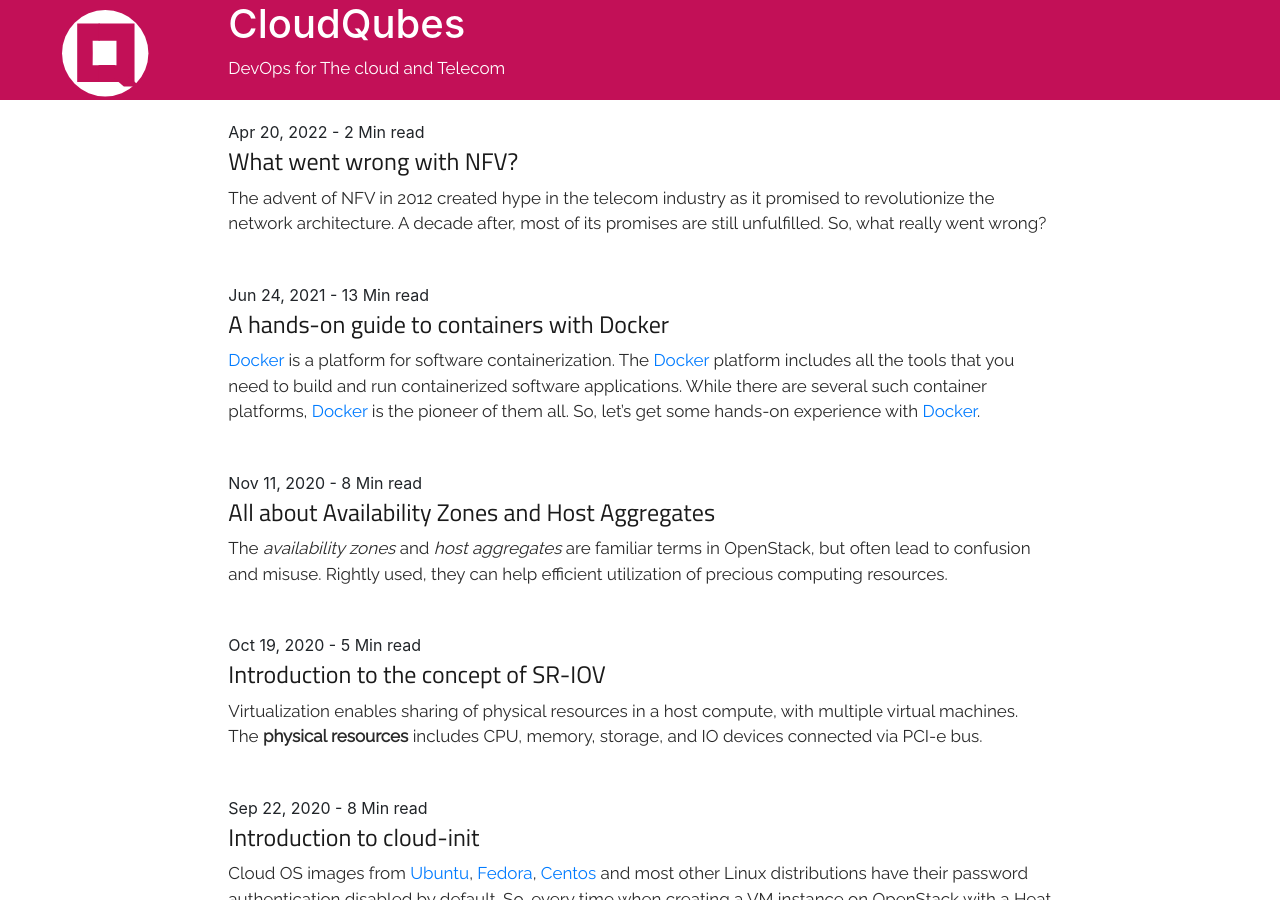
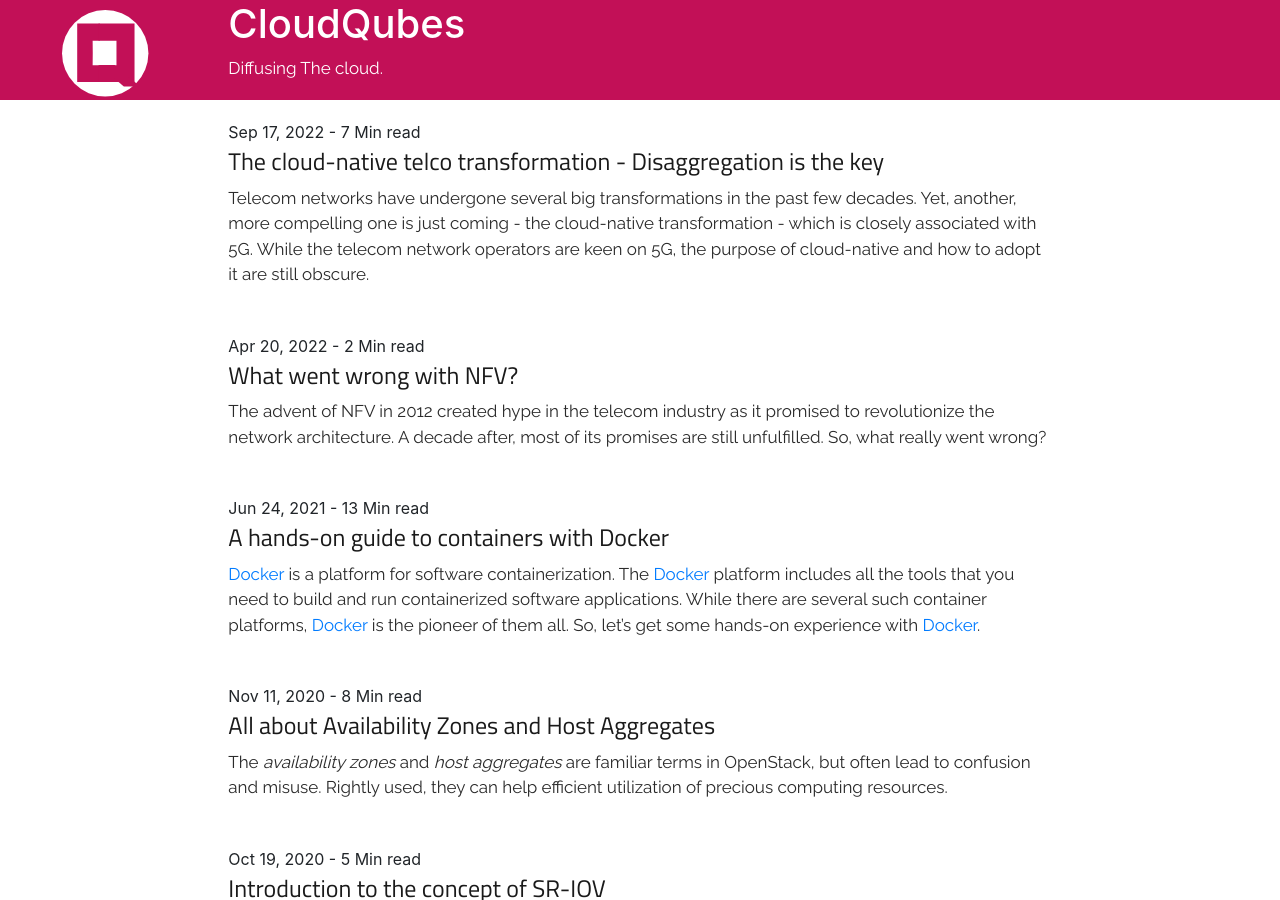
Before and after one commit to cloudqubes/cloudqubes.github.io, a Jekyll site: the page built from index.markdown, in a window 1280 px wide and 900 px high. Built offline with Jekyll 4.4.1, drawn with Linux system fonts in a browser that asks for light colours; some of the changed lines change nothing that is shown.

Commit message:
cloud-native transformation

```diff
--- a/_config.yml
+++ b/_config.yml
@@ -21,7 +21,7 @@
 title: CloudQubes
 email: cloud.qubes@gmail.com
 description: >- # this means to ignore newlines until "baseurl:"
-  DevOps for The cloud and Telecom
+  Insights for cloud natives.
 baseurl: "" # the subpath of your site, e.g. /blog
 url: "" # the base hostname & protocol for your site, e.g. http://example.com
 twitter_username: cloudqubes
--- a/_includes/header.html
+++ b/_includes/header.html
@@ -30,7 +30,7 @@
     </div>
     <div class="col-sm-8">
       <h1>{{ site.title | escape }}</h1>
-      <p>DevOps for The cloud and Telecom</p>
+      <p>Diffusing The cloud.</p>
       <div></div>
     </div>
     <div class="col-sm-2"></div>
--- /dev/null
+++ b/_posts/2022-09-17-cloud-native-telco-transformation-disaggregation-is-the-key.md
@@ -0,0 +1,94 @@
+---
+layout: post
+title:  "The cloud-native telco transformation - Disaggregation is the key"
+date:   2022-09-17 06:00:00 +0530
+categories: [insights, telecom]
+tags: ["telecom", "cloud-native"]
+---
+
+
+Telecom networks have undergone several big transformations in the past few decades. Yet, another, more compelling one is just coming - the cloud-native transformation - which is closely associated with 5G. While the telecom network operators are keen on 5G, the purpose of cloud-native and how to adopt it are still obscure.
+
+# Why cloud-native for 5G
+In 2020, 3GPP release16 introduced the new 5G service-based architecture (SBA) where the network functions expose their services to other network functions via HTTP interfaces. This is in stark contrast to the long-standing telecom network architecture based on session-oriented signaling protocols like Diameter.
+
+The introduction of SBA pushed the industry to adopt a containerized architectural model for the 5G Core network creating all this hype on cloud-native.
+
+# Cloud-native is not just containerization
+The popular belief in the telecom domain is that cloud-native is all about running containerized applications on Kubernetes. But, this is only partially correct.
+
+Cloud-native is a broad concept that takes advantage of cloud computing technologies such as Kubernetes, microservices, automation tools, etc., to develop and run scalable applications efficiently in cloud platforms.
+Running containerized applications on Kubernetes is just one approach of cloud-native. It is also the best fit for telecom applications and is adopted by almost every 5G core network solution in the market.
+
+# Cloud-native transformation
+Most of the 4G telecom applications are currently deployed on NFV which does not support containerization. To host the containerized 5G core network, telecom operators must build Kubernetes-based cloud platforms. In other words, they must transform their cloud infrastructure from NFV to Kubernetes. The momentum of this transformation is the cause of the current cloud-native hype.
+
+The telecom operators had a bad experience with NFV. It failed to deliver the initial expectations. However, with the lessons learned from NFV, telecom operators are now in an excellent position to exploit the maximum potential from the cloud-native transformation.
+
+# Kubernetes cloud platforms - disaggregation is the key
+The big telecom suppliers have now included Kubernetes cloud platforms in their product portfolios. They are now pushing the telecom operators to upgrade the siloed NFV stacks to siloed Kubernetes platforms.
+
+![The telecom vendors are pushing the operators to upgrade NFV to Kubernetes](/assets/images/silo-nfv-to-silo-cni.png)
+*The telecom vendors are pushing the operators to upgrade NFV to Kubernetes*
+
+This kind of siloed Kubernetes cloud infrastructure will prevent the operators from reaping the real benefits of cloud-native architecture and 5G. So, they must strive to disaggregate the cloud from the applications.
+
+![Siloed vs disaggregated cloud architecture](/assets/images/siloed-vs-dsaggregated-cloud.png)
+*Siloed vs disaggregated cloud architecture*
+
+
+# Why disaggregation matters
+In a disaggregated cloud architecture, the network operator builds the cloud stack from an independent software vendor. All the application vendors deploy their workloads on this cloud infrastructure. Disaggregation enables telecom operators to take full advantage of the cloud-native architecture.
+
+## Automate network operations
+Automation was one of the major selling points in NFV. But, that potential was never fully realized because of the siloed NFV stacks. When the VNF vendors own the entire NFV stack, they can continue managing the VNFs with the same old practices of the pre-NFV era. Therefore, the big vendors did not make the effort to integrate the automation capabilities into their VNFs. Eventually, the telecom operators had to give up hopes in automation.
+
+In a disaggregated cloud environment, telecom operators are in a better position to enforce how the applications should be deployed and managed in the cloud. Then, the operators can impose automation requirements and the application vendors have to comply since they do not own the cloud infrastructure.
+
+The cloud-native transformation is a good opportunity for the aspiring telecom operators to build a fully autonomous network and disaggregation is the key enabler for that.
+
+## Exploit the 5G potential
+5G is bringing some radical changes to the telecom domain. The earlier telecom networks were designed to deliver voice and broadband services with a set of predefined features. They offered no opportunity for the telecom operators to develop differentiating value-adding services on top. Therefore, the operators always lost the competition with the small-scale and more agile over-the-top services companies.
+
+In contrast to the previous generations, the 5G Core network has more potential for extensibility since it is built on SBA. The operators can create value-adding services on top of 5G by using HTTP APIs in SBA. To facilitate that, the APIs should be available in an easy-to-consume model and the ecosystem must be open and enabling.
+
+To create such an ecosystem, telecom operators must transform their operational model by adopting DevOps practices which can only be successfully done with a disaggregated cloud architecture. In a siloed cloud where the vendor dominates, there is no drive to adopt DevOps.
+
+Therefore, telecom operators must strive to build a disaggregated cloud and start the 5G transformation journey to exploit the full potential of 5G. The operators who start early will be able to gain a competitive advantage over the others who are late to the party.
+
+## Lead the architectural evolution
+The telecom operators - not the vendors - must lead the technology evolution. Then, the operators will be able to optimize the operations model, build an efficient network, and deliver more value to their customers. But, the current telecom industry is dominated by a few big vendors who drive the evolution according to their best interests.
+
+The disaggregated cloud would open the telecom market to new vendors, who will come up with novel applications. The adaptation of DevOps practices will upskill the engineering teams at telecom operators to confidently integrate and run these applications.
+
+Therefore, a disaggregated cloud platform will enable the operators to gain an upper hand in leading the technology evolution suppressing the power of the big players.
+
+# It could be challenging
+The adaptation of the disaggregated cloud will be challenging, so the operators must be prepared for the journey ahead.
+
+## Get out of the comfort zone
+In the siloed cloud architecture, the vendor takes care of the end-to-end delivery. If something goes wrong, there is only one throat to choke, and the engineering teams at the operators are more than comfortable in this operational model.
+
+The disaggregation requires the operator to take more responsibilities in the application deployment process. Also, the engineering teams at the operator must be more involved in troubleshooting if something goes wrong. These could be big hurdles as the engineers must move away from their comfort zone.
+
+Solutions to these challenges are in the cloud-native world itself. Automation which is a key feature in the cloud-native architecture can ease the burden on the engineering teams by taking care of the routine tasks. Observability, which is another key feature enables them to locate problems quickly and proactively.
+
+By developing the ecosystem on these two key features, the operators can confidently move out of their comfort zone and build a disaggregated cloud confidently.
+
+## Swap the existing network
+Moving to a disaggregated cloud architecture requires the operators to swap the existing infrastructure with new cloud platforms and applications.
+
+Doing this swap in a single sweep could be prohibitively CapEx intensive. So, the operators would prefer to distribute this CapEx investment over a 3-5 year time span by incrementally upgrading the network. The downside of this approach is that the operators must maintain a set of legacy network nodes alongside their new cloud-native systems until the legacy nodes become EoS.
+
+The overhead of the swap is unavoidable in a transformation. Fortunately, telecom operators are in no shortage of experience with transformations. They handled the transformation like TDM to IP, voice-centric network to data-centric network, etc., quite well. With the past experience, the operators will be able to work out a transformation plan based on individual requirements and context.
+
+## Head into unchartered territory
+
+Telecom operators often look for industry references when evaluating new technologies for procuring products and solutions. As of 2022, most operators are still using NFV and the penetration of cloud-native systems in the telecom domain is fairly low. So, cloud-native applications especially in disaggregated cloud environments are still unproven in the industry.
+
+In such situations, validating industry references and evaluating technical compliances on paper offer little help for selecting products and solutions. So, the operators must build pilot systems and test them thoroughly under field conditions for at least one year for a decent evaluation. A pilot setup should not be confused with a PoC. In a PoC, only a limited number of test cases can be executed in a test environment. On the other hand, a pilot setup serving a subset of the subscriber base allows the engineering teams to get the real-world experience of the technology with minimum risks.
+
+# Build a sustainable technology platform
+The operators adopting the disaggregated cloud architecture will be able to design a technology platform including the cloud infra, application software, tools, etc. They will be in control of their platform and will have the capability to evolve it in the direction they choose. On the contrary, the operators who opt for the siloed approach will have to accept what is offered by a dominating vendor.
+
+The cloud-native transformation is not meant to be the end of the road for telecom operators. Surprising opportunities as well as unforeseen challenges are yet to come in the future. When they come, who  will be in a better position to harness those opportunities or tackle the challenges?
```
Also changed, not shown: assets/images/silo-nfv-to-silo-cni.png (added), assets/images/siloed-vs-dsaggregated-cloud.png (added), 2 other files.
